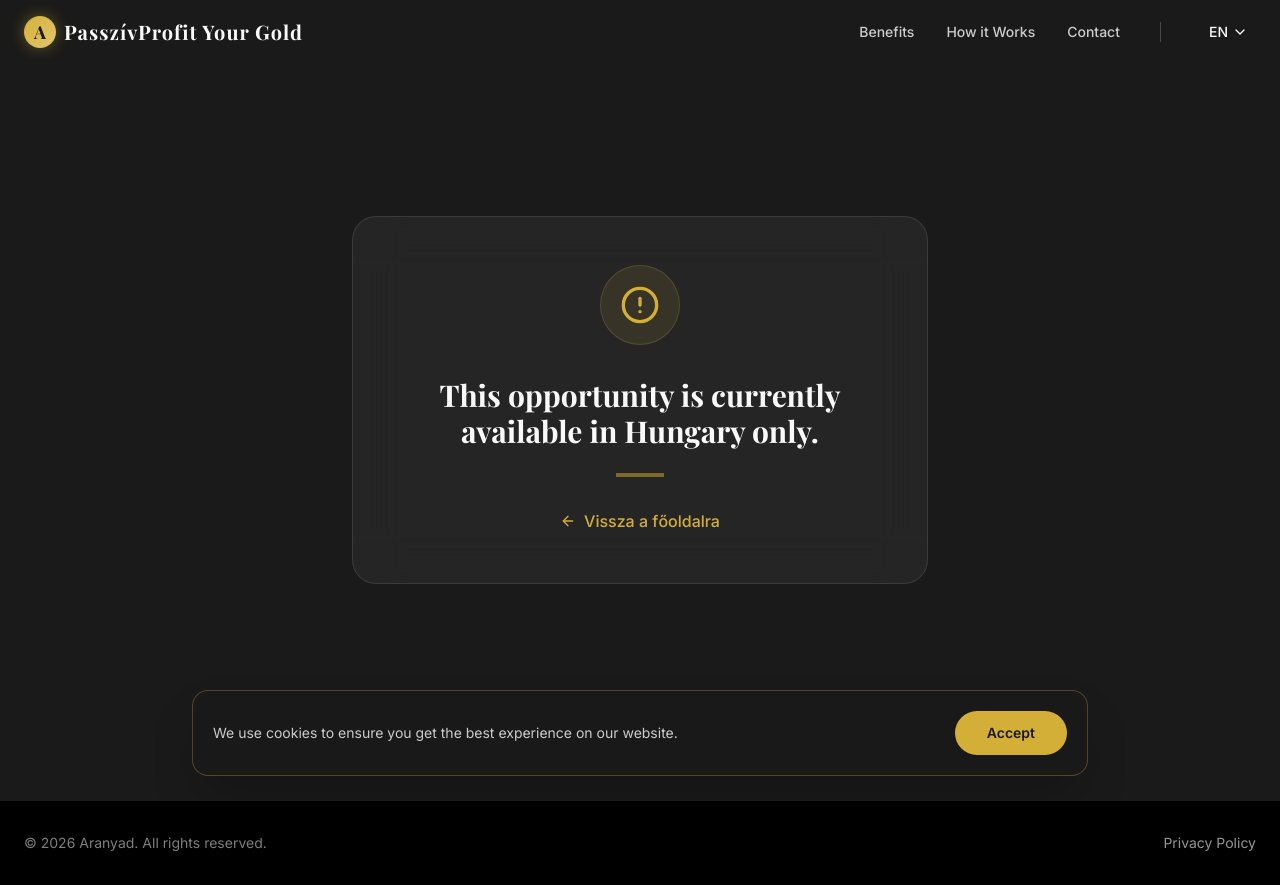
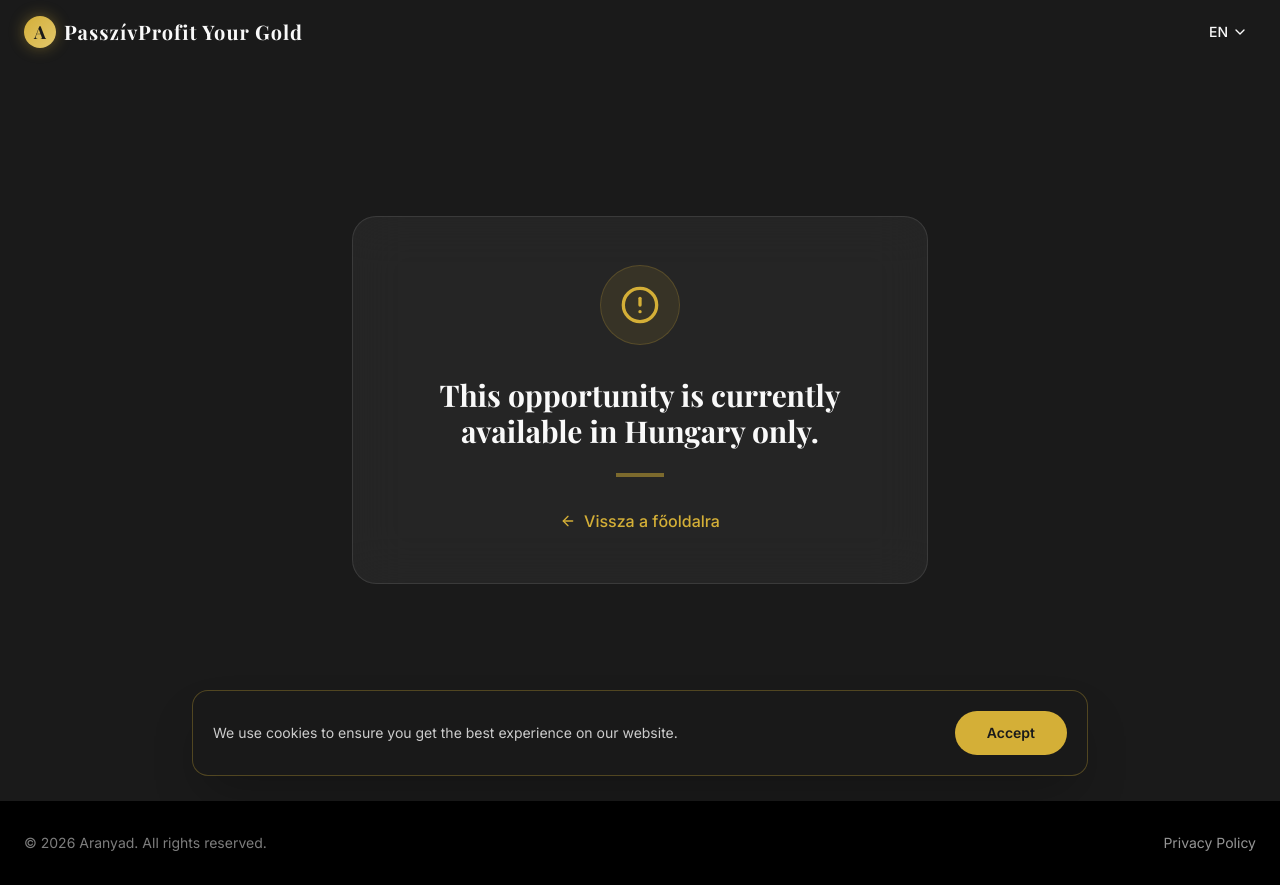
Before and after one commit to schwarcz457-hash/passzivprofit, a Next.js app: page /en/mobilpiac in a window 1280 px wide. Built offline with nearby package versions, Linux system fonts and the light colour scheme.

Commit message:
design: remove navigation links from header

```diff
--- a/src/components/Navbar.tsx
+++ b/src/components/Navbar.tsx
@@ -1,16 +1,13 @@
 "use client";
 
 import { useState, useEffect } from "react";
-import { useTranslations, useLocale } from "next-intl";
+import { useTranslations } from "next-intl";
 import { Link } from "@/i18n/routing";
 import { LanguageSelector } from "./LanguageSelector";
-import { Menu, X } from "lucide-react";
 
 export function Navbar() {
   const t = useTranslations();
-  const locale = useLocale();
   const [scrolled, setScrolled] = useState(false);
-  const [mobileMenuOpen, setMobileMenuOpen] = useState(false);
 
   useEffect(() => {
     const handleScroll = () => {
@@ -19,13 +16,6 @@ export function Navbar() {
     window.addEventListener("scroll", handleScroll);
     return () => window.removeEventListener("scroll", handleScroll);
   }, []);
-
-  const navLinks = [
-    { href: "/gold#benefits", label: t("Navigation.benefits") },
-    { href: "/gold#how-it-works", label: t("Navigation.howItWorks") },
-    ...(locale === 'hu' ? [{ href: "/mobilpiac", label: t("Hub.pathways.telecom.cta") }] : []),
-    { href: "/gold#contact", label: t("Navigation.contact") },
-  ];
 
   return (
     <>
@@ -48,48 +38,11 @@ export function Navbar() {
               </span>
             </Link>
 
-            {/* Desktop Navigation */}
-            <nav className="hidden md:flex items-center gap-8">
-              {navLinks.map((link) => (
-                <Link
-                  key={link.href}
-                  href={link.href as any}
-                  className="text-sm font-medium text-premiumWhite/80 hover:text-metallicGold transition-colors"
-                >
-                  {link.label}
-                </Link>
-              ))}
-              <div className="w-px h-5 bg-white/20 mx-2"></div>
+            {/* Language Switcher */}
+            <div className="flex items-center gap-4">
               <LanguageSelector />
-            </nav>
-
-            {/* Mobile Menu Toggle */}
-            <div className="md:hidden flex items-center gap-4">
-              <LanguageSelector />
-              <button
-                onClick={() => setMobileMenuOpen(!mobileMenuOpen)}
-                className="text-premiumWhite hover:text-metallicGold transition-colors focus:outline-none"
-              >
-                {mobileMenuOpen ? <X className="w-6 h-6" /> : <Menu className="w-6 h-6" />}
-              </button>
             </div>
           </div>
-
-          {/* Mobile Navigation */}
-          {mobileMenuOpen && (
-            <nav className="md:hidden pt-6 pb-4 border-t border-white/10 mt-4 flex flex-col gap-4 animate-in slide-in-from-top-4 fade-in bg-charcoal/95 p-4 rounded-b-2xl">
-              {navLinks.map((link) => (
-                <Link
-                  key={link.href}
-                  href={link.href as any}
-                  onClick={() => setMobileMenuOpen(false)}
-                  className="text-base font-medium text-premiumWhite/90 hover:text-metallicGold tracking-wide"
-                >
-                  {link.label}
-                </Link>
-              ))}
-            </nav>
-          )}
         </div>
       </header>
     </>
```
